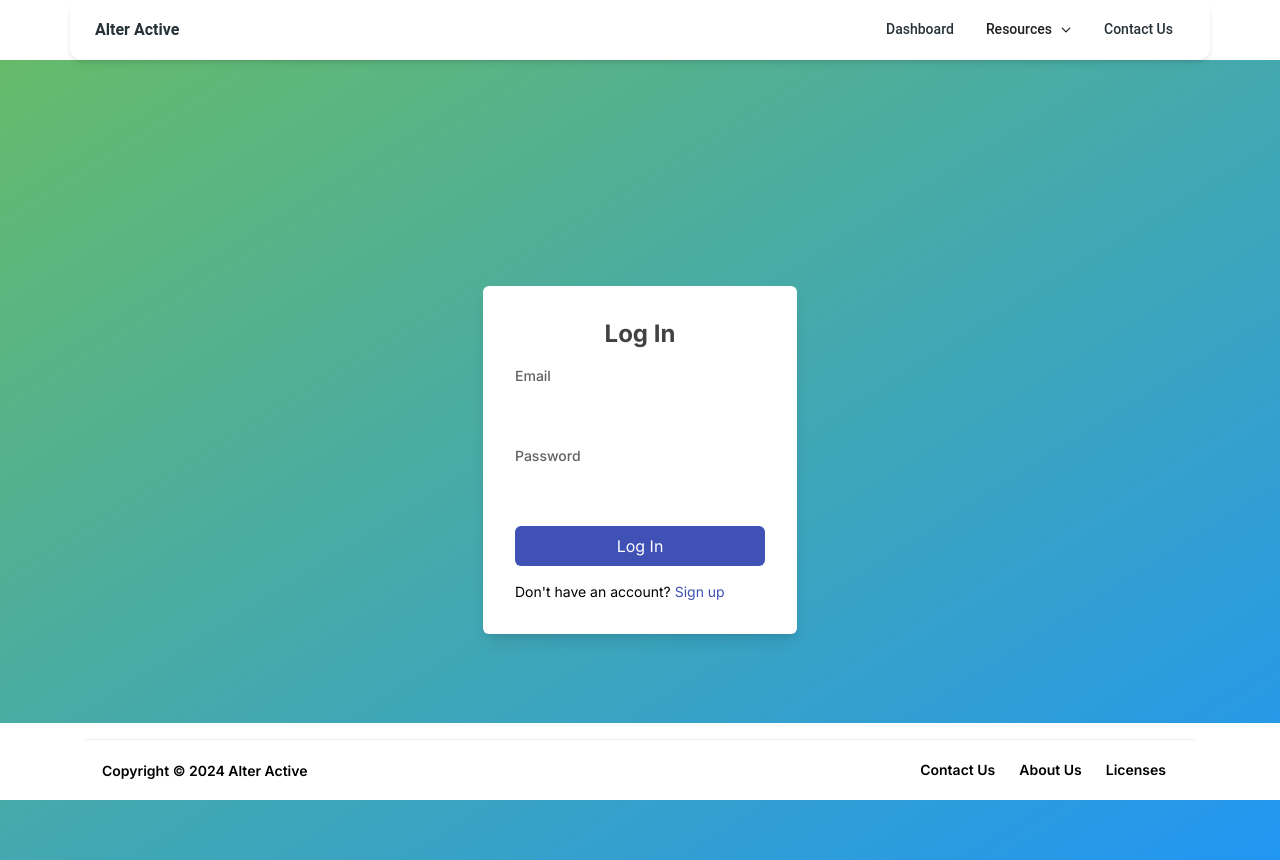
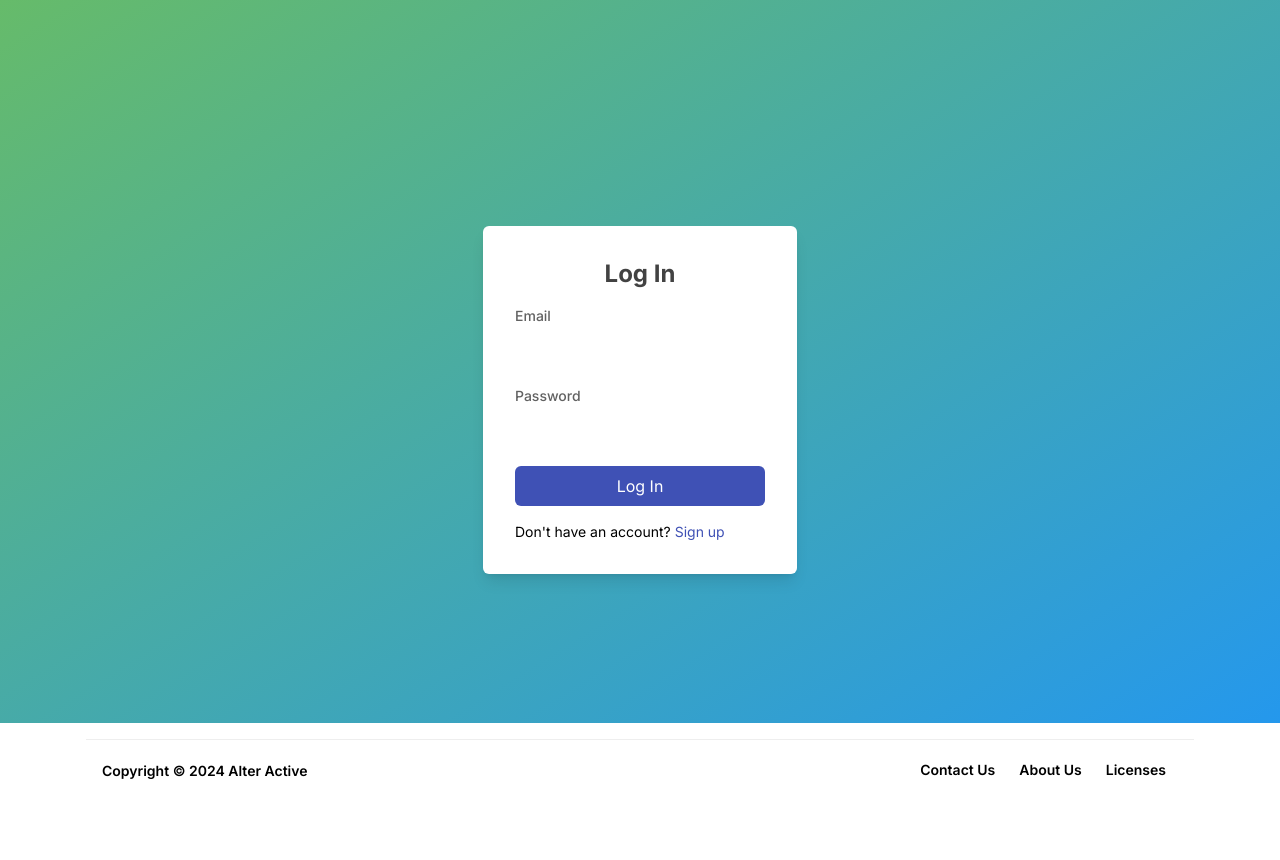
Before and after one commit to Wowwzerzs/AlterActive, a Next.js app in the folder alter-active/: page / in a window 1280 px wide. After the commit the page ends 800 px from the top, so only its background shows below. Built offline with nearby package versions, Linux system fonts and the light colour scheme.

Commit message:
refactored rootlayout

```diff
--- a/alter-active/src/app/layout.tsx
+++ b/alter-active/src/app/layout.tsx
@@ -19,10 +19,7 @@ export default function RootLayout({
       <body className={inter.className}>
         <SessionProvider>
           <ThemeProvider>
-            <MegaMenuDefault />
-            <main>
-          {children}
-          </main>
+            <main>{children}</main>
             <Footer />
           </ThemeProvider>
         </SessionProvider>
```
